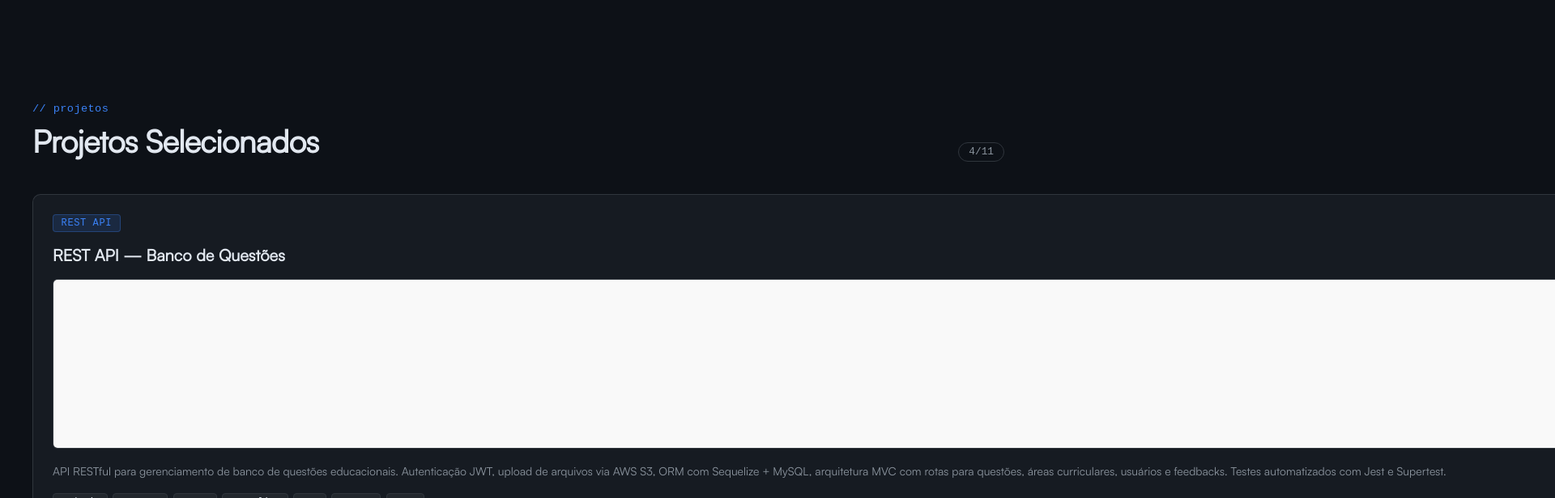
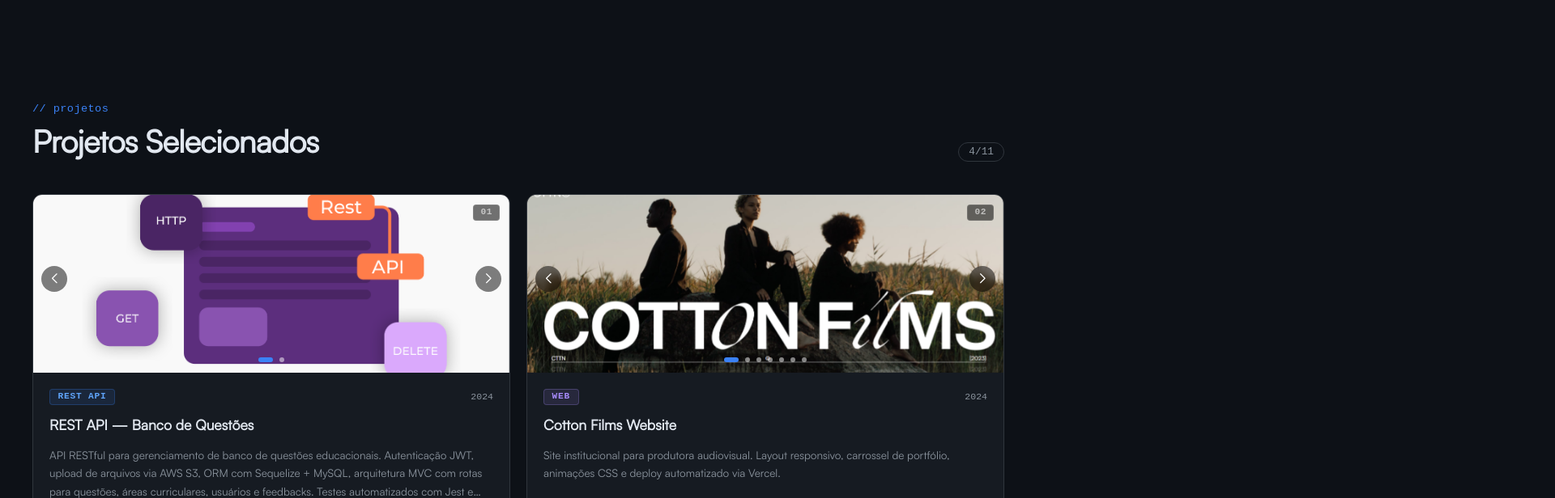
Before and after one commit to HenriqueCDS/portifolio, a React (Vite) app: page / in a window 1280 px wide. Shown: the part 2184-2800 px from the top of the page at 81% size, 1920 px wide, since content can reach past the window. Built offline with nearby package versions, Linux system fonts and the light colour scheme.

Commit message:
Update Projects Grid

```diff
--- a/src/components/BannerName/BannerName.jsx
+++ b/src/components/BannerName/BannerName.jsx
@@ -50,14 +50,14 @@
                             <span></span><span></span><span></span>
                         </div>
                         <pre className="terminal-code">
-                            <span className="t-comment">// stack principal</span>{'\n'}
+                            <span className="t-comment">// stack principal ツ</span>{'\n'}
                             <span className="t-key">const</span> <span className="t-var">dev</span> = {'{'}{'\n'}
                             {'  '}<span className="t-prop">languages</span>: [<span className="t-str">"Python"</span>, <span className="t-str">"Java"</span>],{'\n'}
                             {'  '}<span className="t-prop">focus</span>: [<span className="t-str">"API REST"</span>, <span className="t-str">"ETL"</span>],{'\n'}
                             {'  '}<span className="t-prop">integrations</span>: [<span className="t-str">"Canvas LMS"</span>,{'\n'}
                             {'               '}<span className="t-str">"Lyceum"</span>],{'\n'}
                             {'  '}<span className="t-prop">db</span>: [<span className="t-str">"MySQL"</span>, <span className="t-str">"SQL Server"</span>],{'\n'}
-                            {'}'}<span className="t-cursor">▋</span>
+                            {'}'}<span className="t-cursor">|</span>
                         </pre>
                     </div>
                 </div>
--- a/src/components/ProjectsGrid/Project/index.jsx
+++ b/src/components/ProjectsGrid/Project/index.jsx
@@ -1,23 +1,32 @@
 import './project.css'
 import { Swiper, SwiperSlide } from 'swiper/react';
-import { GithubLogo, LinkSimple } from 'phosphor-react';
+import { Navigation, Pagination } from 'swiper/modules';
+import { GithubLogo, LinkSimple, ArrowUpRight } from 'phosphor-react';
 import { useState, useEffect } from 'react';
 import 'swiper/css';
+import 'swiper/css/navigation';
+import 'swiper/css/pagination';
 
 const IMAGE_GLOBS = {
-    cottom_films:    () => import.meta.glob('../../../assets/img/cottom_films/*.png'),
+    cottom_films:     () => import.meta.glob('../../../assets/img/cottom_films/*.png'),
     ecommerce_custom: () => import.meta.glob('../../../assets/img/ecommerce_custom/*.jpeg'),
-    rest_api:        () => import.meta.glob('../../../assets/img/rest_api/*.png'),
-    lets_see:        () => import.meta.glob('../../../assets/img/lest_see/*.png'),
+    rest_api:         () => import.meta.glob('../../../assets/img/rest_api/*.png'),
+    lets_see:         () => import.meta.glob('../../../assets/img/lest_see/*.png'),
 };
 
-export default function Project(prop) {
+const TYPE_COLOR = {
+    'REST API': 'type-api',
+    'BACKEND':  'type-backend',
+    'DADOS':    'type-data',
+    'WEB':      'type-web',
+};
+
+export default function Project({ date, title, type, link_git, link_web, paste, description, stack, index }) {
     const [imgPaths, setImgPaths] = useState([]);
 
     useEffect(() => {
-        const globFn = IMAGE_GLOBS[prop.paste];
+        const globFn = IMAGE_GLOBS[paste];
         if (!globFn) return;
-
         const images = globFn();
         Promise.all(
             Object.keys(images).map(async (path) => {
@@ -25,52 +34,88 @@
                 return mod.default;
             })
         ).then(setImgPaths);
-    }, [prop.paste]);
+    }, [paste]);
 
-    const hasLiveLink = prop.link_web && prop.link_web !== prop.link_git;
+    const hasLiveLink = link_web && link_web !== link_git;
+    const typeClass = TYPE_COLOR[type] || 'type-api';
+    const num = String(index + 1).padStart(2, '0');
 
     return (
-        <article className="project-item">
-            <div className="project-meta">
-                <span className="project-type">{prop.type}</span>
-                <span className="project-date">{prop.date}</span>
-            </div>
-
-            <h3 className="project-title">{prop.title}</h3>
-
-            {imgPaths.length > 0 && (
-                <div className="work-item-img">
-                    <Swiper key={prop.paste} spaceBetween={10} slidesPerView={1.4}>
+        <article className="project-card">
+            {/* ── Cover: imagem ou placeholder ── */}
+            <div className="card-cover">
+                {imgPaths.length > 0 ? (
+                    <Swiper
+                        key={paste}
+                        spaceBetween={0}
+                        slidesPerView={1}
+                        loop={imgPaths.length > 1}
+                        modules={[Navigation, Pagination]}
+                        navigation={imgPaths.length > 1}
+                        pagination={imgPaths.length > 1 ? { clickable: true } : false}
+                        className="card-swiper"
+                    >
                         {imgPaths.map((src, i) => (
                             <SwiperSlide key={i}>
-                                <img src={src} alt={`${prop.title} screenshot ${i + 1}`} />
+                                <img
+                                    src={src}
+                                    alt={`${title} — screenshot ${i + 1}`}
+                                    className="card-img"
+                                />
                             </SwiperSlide>
                         ))}
                     </Swiper>
+                ) : (
+                    <div className="card-placeholder">
+                        <div className="placeholder-bar">
+                            <span /><span /><span />
+                        </div>
+                        <pre className="placeholder-code">
+{`const project = {
+  type: "${type}",
+  stack: [
+    ${(stack || []).slice(0, 3).map(t => `"${t}"`).join(', ')},
+  ],
+}`}
+                        </pre>
                     </div>
                 )}
 
-            <p className="project-description">{prop.description}</p>
+                {/* badge de número */}
+                <span className="card-num">{num}</span>
+            </div>
 
-            {prop.stack?.length > 0 && (
-                <div className="project-stack">
-                    {prop.stack.map((tech) => (
-                        <span key={tech} className="stack-tag">{tech}</span>
+            {/* ── Corpo do card ── */}
+            <div className="card-body">
+                <div className="card-meta">
+                    <span className={`card-type ${typeClass}`}>{type}</span>
+                    <span className="card-date">{date}</span>
+                </div>
+
+                <h3 className="card-title">{title}</h3>
+
+                <p className="card-desc">{description}</p>
+
+                {stack?.length > 0 && (
+                    <div className="card-stack">
+                        {stack.map((tech) => (
+                            <span key={tech} className="stack-pill">{tech}</span>
                         ))}
                     </div>
                 )}
 
-            <div className="project-links">
-                <a href={prop.link_git} target="_blank" rel="noopener noreferrer">
-                    <GithubLogo size={18} />
-                    <span>Código</span>
+                <div className="card-actions">
+                    <a href={link_git} target="_blank" rel="noopener noreferrer" className="card-link">
+                        <GithubLogo size={16} weight="bold" />
+                        Código
                     </a>
                     {hasLiveLink && (
-                    <a href={prop.link_web} target="_blank" rel="noopener noreferrer">
-                        <LinkSimple size={18} />
-                        <span>Demo</span>
+                        <a href={link_web} target="_blank" rel="noopener noreferrer" className="card-link card-link--demo">
+                            <ArrowUpRight size={16} weight="bold" />
+                            Demo
                         </a>
                     )}
+                </div>
             </div>
         </article>
     );
--- a/src/components/ProjectsGrid/Project/project.css
+++ b/src/components/ProjectsGrid/Project/project.css
@@ -1,100 +1,270 @@
-.project-item {
+/* ═══════════════════════════════════════════
+   Project Card
+═══════════════════════════════════════════ */
+.project-card {
+    display: flex;
+    flex-direction: column;
     background: var(--color-surface);
     border: 1px solid var(--color-border);
-    border-radius: 10px;
-    padding: 1.5rem;
+    border-radius: 12px;
+    overflow: hidden;
+    transition: border-color 0.25s ease, box-shadow 0.25s ease, transform 0.25s ease;
+}
+
+.project-card:hover {
+    border-color: var(--color-add);
+    box-shadow: 0 0 0 1px var(--color-add), 0 8px 32px rgba(59, 130, 246, 0.1);
+    transform: translateY(-4px);
+}
+
+/* ── Cover ───────────────────────────────── */
+.card-cover {
+    position: relative;
+    width: 100%;
+    height: 220px;
+    overflow: hidden;
+    background: #0d1117;
+    flex-shrink: 0;
+}
+
+.card-swiper {
+    width: 100%;
+    height: 100%;
+}
+
+.card-img {
+    width: 100%;
+    height: 220px;
+    object-fit: cover;
+    display: block;
+    transition: transform 0.4s ease;
+}
+
+.project-card:hover .card-img {
+    transform: scale(1.03);
+}
+
+/* Swiper custom styles inside card */
+.card-swiper .swiper-button-prev,
+.card-swiper .swiper-button-next {
+    color: #fff;
+    background: rgba(0, 0, 0, 0.5);
+    border-radius: 50%;
+    width: 32px;
+    height: 32px;
+    backdrop-filter: blur(4px);
+}
+
+.card-swiper .swiper-button-prev::after,
+.card-swiper .swiper-button-next::after {
+    font-size: 12px;
+    font-weight: 800;
+}
+
+.card-swiper .swiper-pagination-bullet {
+    background: rgba(255, 255, 255, 0.5);
+    opacity: 1;
+    width: 6px;
+    height: 6px;
+}
+
+.card-swiper .swiper-pagination-bullet-active {
+    background: var(--color-add);
+    width: 18px;
+    border-radius: 3px;
+}
+
+/* Code placeholder (no images) */
+.card-placeholder {
+    width: 100%;
+    height: 100%;
     display: flex;
     flex-direction: column;
-    gap: 1rem;
-    transition: border-color 0.2s, transform 0.2s;
+    background: #0d1117;
+    border-bottom: 1px solid var(--color-border);
 }
 
-.project-item:hover {
-    border-color: var(--color-add);
-    transform: translateY(-3px);
+.placeholder-bar {
+    display: flex;
+    gap: 6px;
+    padding: 10px 14px;
+    background: #1c2128;
+    border-bottom: 1px solid var(--color-border);
+    flex-shrink: 0;
 }
 
-.project-meta {
-    display: flex;
-    justify-content: space-between;
-    align-items: center;
+.placeholder-bar span {
+    width: 10px;
+    height: 10px;
+    border-radius: 50%;
 }
 
-.project-type {
-    font-size: 0.75rem;
-    font-family: monospace;
-    padding: 0.25rem 0.6rem;
-    background: rgba(59, 130, 246, 0.15);
-    color: var(--color-add);
-    border: 1px solid rgba(59, 130, 246, 0.3);
-    border-radius: 4px;
-    letter-spacing: 0.05em;
+.placeholder-bar span:nth-child(1) { background: #f87171; }
+.placeholder-bar span:nth-child(2) { background: #fbbf24; }
+.placeholder-bar span:nth-child(3) { background: #34d399; }
+
+.placeholder-code {
+    margin: 0;
+    padding: 1.25rem 1.5rem;
+    font-family: 'Courier New', monospace;
+    font-size: 0.8rem;
+    line-height: 1.8;
+    color: #8b949e;
+    white-space: pre;
+    flex: 1;
 }
 
-.project-date {
-    font-size: 0.75rem;
-    color: var(--color-muted);
+.placeholder-code .t-key  { color: #ff7b72; }
+.placeholder-code .t-str  { color: #a5d6ff; }
+.placeholder-code .t-prop { color: #79c0ff; }
+
+/* Number badge */
+.card-num {
+    position: absolute;
+    top: 12px;
+    right: 12px;
+    font-size: 0.7rem;
+    font-family: monospace;
+    font-weight: 700;
+    letter-spacing: 0.05em;
+    color: rgba(255, 255, 255, 0.6);
+    background: rgba(0, 0, 0, 0.55);
+    backdrop-filter: blur(6px);
+    padding: 0.2rem 0.5rem;
+    border-radius: 4px;
+    border: 1px solid rgba(255, 255, 255, 0.12);
+    z-index: 2;
+    pointer-events: none;
 }
 
-.project-title {
-    font-size: 1.25rem;
+/* ── Body ────────────────────────────────── */
+.card-body {
+    display: flex;
+    flex-direction: column;
+    gap: 0.85rem;
+    padding: 1.25rem 1.25rem 1rem;
+    flex: 1;
+}
+
+.card-meta {
+    display: flex;
+    align-items: center;
+    justify-content: space-between;
+}
+
+/* Type badges — colored by type */
+.card-type {
+    font-size: 0.7rem;
+    font-family: monospace;
+    font-weight: 700;
+    letter-spacing: 0.07em;
+    padding: 0.2rem 0.6rem;
+    border-radius: 4px;
+    border: 1px solid transparent;
+}
+
+.type-api {
+    background: rgba(59, 130, 246, 0.12);
+    color: #60a5fa;
+    border-color: rgba(59, 130, 246, 0.25);
+}
+
+.type-backend {
+    background: rgba(251, 146, 60, 0.12);
+    color: #fb923c;
+    border-color: rgba(251, 146, 60, 0.25);
+}
+
+.type-data {
+    background: rgba(52, 211, 153, 0.12);
+    color: #34d399;
+    border-color: rgba(52, 211, 153, 0.25);
+}
+
+.type-web {
+    background: rgba(167, 139, 250, 0.12);
+    color: #a78bfa;
+    border-color: rgba(167, 139, 250, 0.25);
+}
+
+.card-date {
+    font-size: 0.72rem;
+    color: var(--color-muted);
+    font-family: monospace;
+}
+
+.card-title {
+    font-size: 1.1rem;
     font-weight: 600;
     color: var(--color-accent);
-    line-height: 1.3;
+    line-height: 1.35;
 }
 
-.work-item-img {
-    border-radius: 6px;
+.card-desc {
+    font-size: 0.84rem;
+    line-height: 1.7;
+    color: var(--color-muted);
+    display: -webkit-box;
+    -webkit-line-clamp: 3;
+    -webkit-box-orient: vertical;
     overflow: hidden;
-    border: 1px solid var(--color-border);
 }
 
-.work-item-img img {
-    height: 13rem;
-    width: 100%;
-    object-fit: cover;
-    display: block;
+/* Stack pills */
+.card-stack {
+    display: flex;
+    flex-wrap: wrap;
+    gap: 0.35rem;
+    margin-top: auto;
 }
 
-.project-description {
-    font-size: 0.875rem;
-    line-height: 1.65;
-    color: var(--color-muted);
+.stack-pill {
+    font-size: 0.68rem;
+    font-family: monospace;
+    padding: 0.18rem 0.5rem;
+    background: rgba(255, 255, 255, 0.04);
+    color: #8b949e;
+    border: 1px solid var(--color-border);
+    border-radius: 3px;
+    letter-spacing: 0.02em;
 }
 
-.project-stack {
+/* ── Actions ─────────────────────────────── */
+.card-actions {
     display: flex;
-    flex-wrap: wrap;
-    gap: 0.4rem;
-}
-
-.stack-tag {
-    font-size: 0.72rem;
-    font-family: monospace;
-    padding: 0.2rem 0.55rem;
-    background: rgba(255, 255, 255, 0.05);
-    color: var(--color-accent);
-    border: 1px solid var(--color-border);
-    border-radius: 4px;
-}
-
-.project-links {
-    display: flex;
-    gap: 1rem;
-    padding-top: 0.25rem;
+    align-items: center;
+    gap: 0.75rem;
+    padding-top: 0.75rem;
     border-top: 1px solid var(--color-border);
 }
 
-.project-links a {
+.card-link {
     display: inline-flex;
     align-items: center;
-    gap: 0.4rem;
-    font-size: 0.85rem;
+    gap: 0.35rem;
+    font-size: 0.8rem;
+    font-weight: 500;
     color: var(--color-muted);
     text-decoration: none;
-    transition: color 0.2s;
+    padding: 0.35rem 0.75rem;
+    border-radius: 5px;
+    border: 1px solid transparent;
+    transition: color 0.18s, background 0.18s, border-color 0.18s;
 }
 
-.project-links a:hover {
+.card-link:hover {
+    color: var(--color-accent);
+    background: rgba(255, 255, 255, 0.05);
+    border-color: var(--color-border);
+}
+
+.card-link--demo {
+    margin-left: auto;
     color: var(--color-add);
 }
+
+.card-link--demo:hover {
+    color: #93c5fd;
+    background: rgba(59, 130, 246, 0.08);
+    border-color: rgba(59, 130, 246, 0.3);
+}
--- a/src/components/ProjectsGrid/index.jsx
+++ b/src/components/ProjectsGrid/index.jsx
@@ -16,9 +16,20 @@
         stack: ["Node.js", "Express", "MySQL", "Sequelize", "JWT", "AWS S3", "Jest"],
     },
     {
+        id: "cottom_films",
+        date: "2024",
+        title: "Cotton Films Website",
+        type: "WEB",
+        link_git: "https://github.com/HenriqueCDS/Cotton_Films_Website",
+        link_web: "https://cotton-films-website-usbq.vercel.app/",
+        paste: "cottom_films",
+        description: "Site institucional para produtora audiovisual. Layout responsivo, carrossel de portfólio, animações CSS e deploy automatizado via Vercel.",
+        stack: ["JavaScript", "HTML", "CSS", "Vercel"],
+    },
+    {
         id: "api_ecommerce",
         date: "2024",
-        title: "API E-commerce (Backend)",
+        title: "E-commerce Custom",
         type: "REST API",
         link_git: "https://github.com/HenriqueCDS/api_ecommerce",
         link_web: "https://github.com/HenriqueCDS/ecommerce-custom",
@@ -26,6 +37,18 @@
         description: "API backend completa para plataforma de e-commerce com arquitetura MVC. Controllers, middlewares de autenticação, migrations e seeders com Sequelize, camada de serviços separada e configuração de rotas modulares.",
         stack: ["Node.js", "Express", "Sequelize", "MySQL", "MVC"],
     },
+     {
+        id: "python_sql",
+        date: "2024",
+        title: "Python + SQL Server — ETL & Dados",
+        type: "DADOS",
+        link_git: "https://github.com/HenriqueCDS/pyhton-sql-server-bd",
+        link_web: null,
+        paste: null,
+        description: "Notebook Python para geração, manipulação e carga de dados em SQL Server. Utiliza Faker para criação de datasets realistas e integração direta com banco relacional via scripts SQL organizados por domínio.",
+        stack: ["Python", "SQL Server", "Pandas", "Jupyter Notebook", "Faker"],
+    },
+    // ── Restantes: aparecem ao clicar "Ver mais" ──────────────────────────
     {
         id: "websocket",
         date: "2024",
@@ -37,18 +60,6 @@
         description: "Servidor WebSocket em Node.js com arquitetura modular. Camadas separadas para banco de dados, middlewares, registro de eventos e utilitários. Comunicação em tempo real entre clientes com controle de sessões.",
         stack: ["Node.js", "WebSocket", "JavaScript"],
     },
-    {
-        id: "python_sql",
-        date: "2024",
-        title: "Python + SQL Server — ETL & Dados",
-        type: "DADOS",
-        link_git: "https://github.com/HenriqueCDS/pyhton-sql-server-bd",
-        link_web: null,
-        paste: null,
-        description: "Notebook Python para geração, manipulação e carga de dados em SQL Server. Utiliza Faker para criação de datasets realistas e integração direta com banco relacional via scripts SQL organizados por domínio.",
-        stack: ["Python", "SQL Server", "Pandas", "Jupyter Notebook", "Faker"],
-    },
-    // ── Restantes: aparecem ao clicar "Ver mais" ──────────────────────────
     {
         id: "registration_api",
         date: "2024",
@@ -92,17 +103,6 @@
         paste: null,
         description: "Aplicação Java com Spring Boot desenvolvida como avaliação técnica. Estrutura padrão Maven com testes unitários, configuração de propriedades e boas práticas de projeto Spring.",
         stack: ["Java", "Spring Boot", "Maven", "JUnit"],
-    },
-    {
-        id: "cottom_films",
-        date: "2024",
-        title: "Cotton Films Website",
-        type: "WEB",
-        link_git: "https://github.com/HenriqueCDS/Cotton_Films_Website",
-        link_web: "https://cotton-films-website-usbq.vercel.app/",
-        paste: "cottom_films",
-        description: "Site institucional para produtora audiovisual. Layout responsivo, carrossel de portfólio, animações CSS e deploy automatizado via Vercel.",
-        stack: ["JavaScript", "HTML", "CSS", "Vercel"],
     },
     {
         id: "lets_see",
@@ -149,9 +149,10 @@
                 </div>
 
                 <div className="Projects">
-                    {visible.map((p) => (
+                    {visible.map((p, i) => (
                         <Project
                             key={p.id}
+                            index={i}
                             date={p.date}
                             title={p.title}
                             type={p.type}
```
Lines whose indentation alone changed are shown as unchanged.
